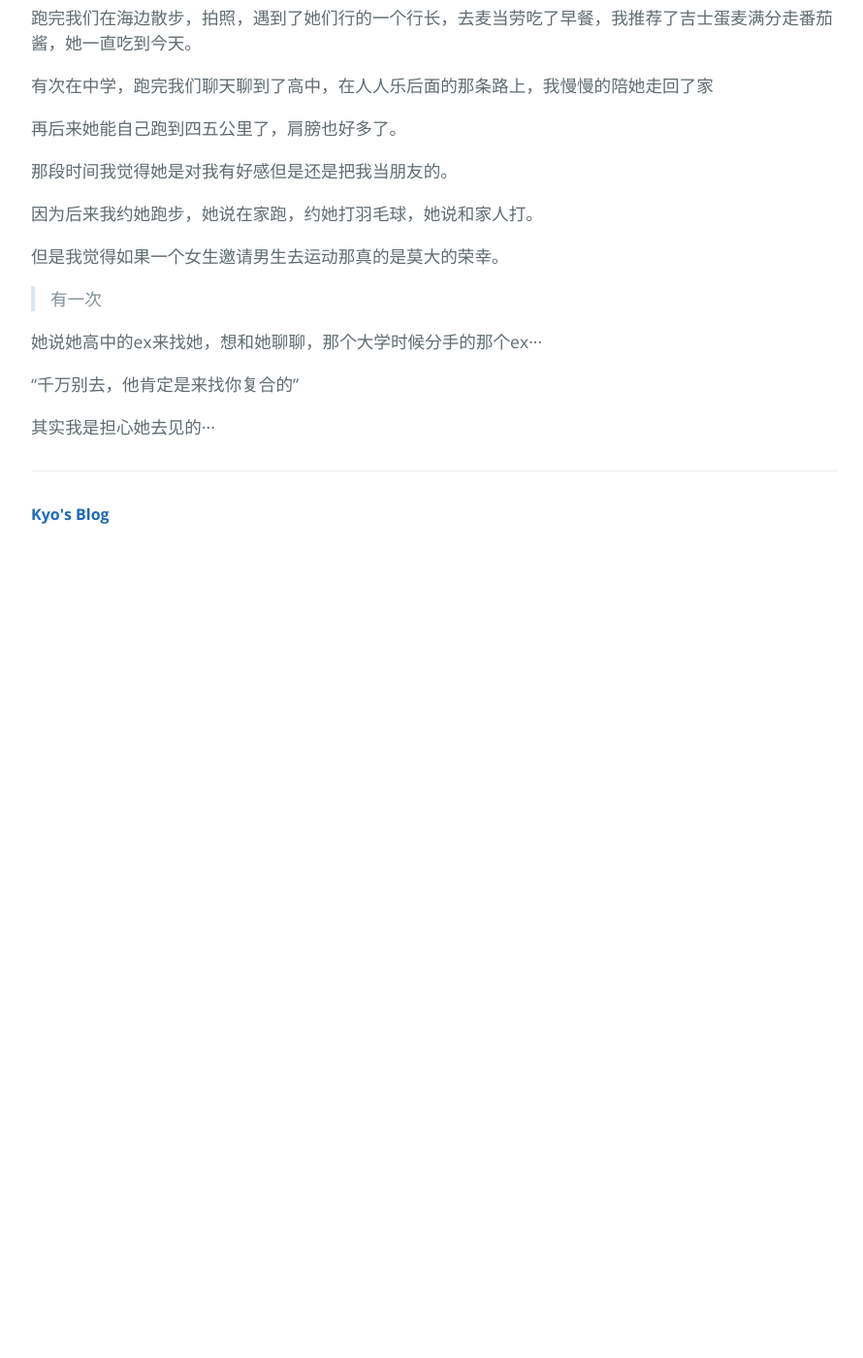
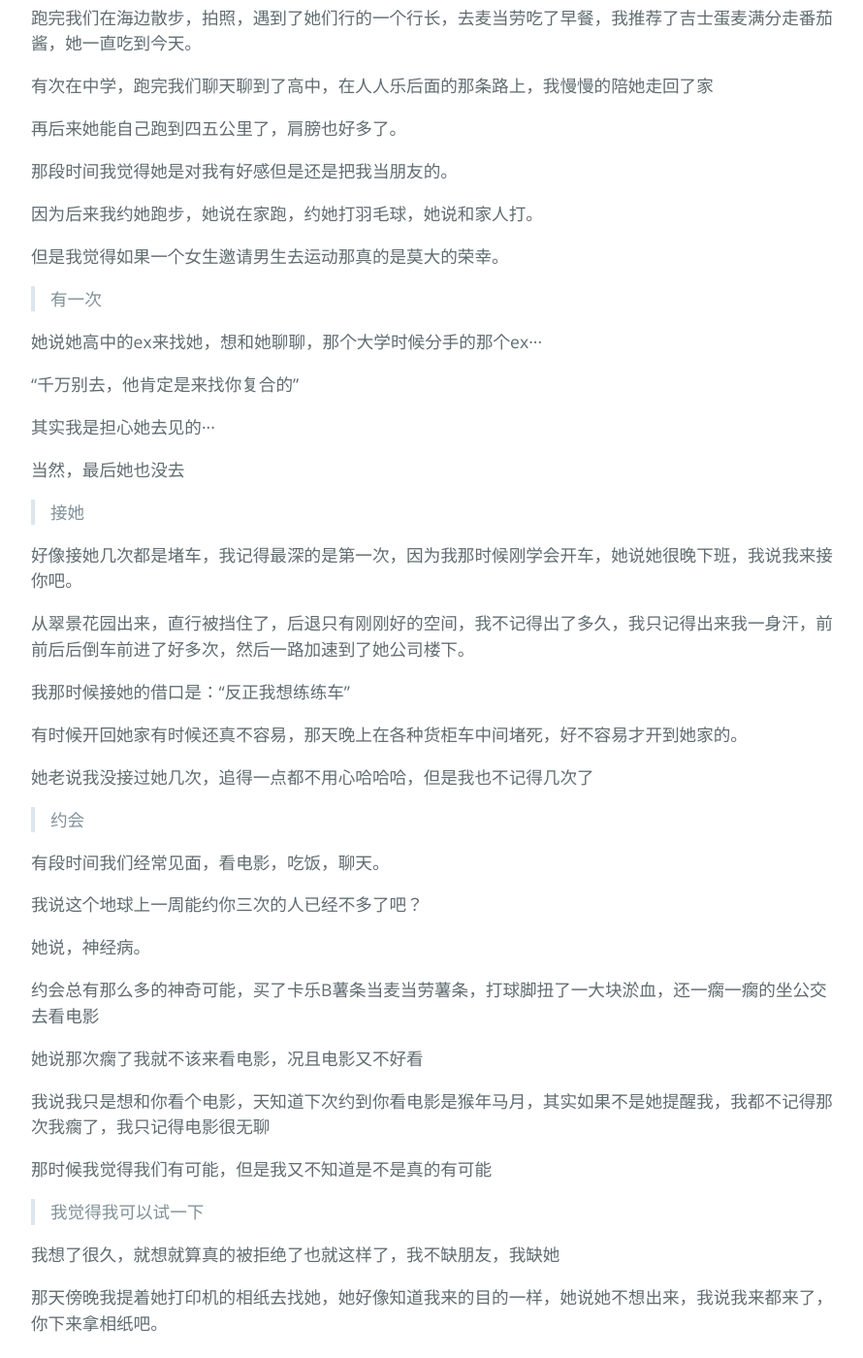
Before and after one commit to swhkyo/swhkyo.github.io, a Jekyll site: the page built from _posts/2017-08-25-history.md, in a window 1280 px wide and 1400 px high, scrolled down 5979 px. Shown: the whole window at 97% size, without its empty margins (192-1082 px from the left). Built offline with Jekyll 4.4.1, drawn with Linux system fonts in a browser that asks for light colours; before the commit the page ends 6553 px from its top, so only the background shows below that; some of the changed text lies outside the part shown.

Commit message:
finish history

```diff
--- a/_posts/2017-08-25-history.md
+++ b/_posts/2017-08-25-history.md
@@ -248,3 +248,99 @@ Master的课程虽然不多，但是各种Assignment和paper总是能让人忙
 “千万别去，他肯定是来找你复合的”
 
 其实我是担心她去见的···
+
+当然，最后她也没去
+
+>接她
+
+好像接她几次都是堵车，我记得最深的是第一次，因为我那时候刚学会开车，她说她很晚下班，我说我来接你吧。
+
+从翠景花园出来，直行被挡住了，后退只有刚刚好的空间，我不记得出了多久，我只记得出来我一身汗，前前后后倒车前进了好多次，然后一路加速到了她公司楼下。
+
+我那时候接她的借口是：“反正我想练练车”
+
+有时候开回她家有时候还真不容易，那天晚上在各种货柜车中间堵死，好不容易才开到她家的。
+
+她老说我没接过她几次，追得一点都不用心哈哈哈，但是我也不记得几次了
+
+>约会
+
+有段时间我们经常见面，看电影，吃饭，聊天。
+
+我说这个地球上一周能约你三次的人已经不多了吧？
+
+她说，神经病。
+
+约会总有那么多的神奇可能，买了卡乐B薯条当麦当劳薯条，打球脚扭了一大块淤血，还一瘸一瘸的坐公交去看电影
+
+她说那次瘸了我就不该来看电影，况且电影又不好看
+
+我说我只是想和你看个电影，天知道下次约到你看电影是猴年马月，其实如果不是她提醒我，我都不记得那次我瘸了，我只记得电影很无聊
+
+那时候我觉得我们有可能，但是我又不知道是不是真的有可能
+
+>我觉得我可以试一下
+
+我想了很久，就想就算真的被拒绝了也就这样了，我不缺朋友，我缺她
+
+那天傍晚我提着她打印机的相纸去找她，她好像知道我来的目的一样，她说她不想出来，我说我来都来了，你下来拿相纸吧。
+
+我们绕着她家走了两圈，还在一个漆黑的地方看到有人在打野战···
+
+快到她家的时候，我绕到她前面
+
+“做我女朋友好不好？”
+
+“不好”
+
+我很紧张，不知道声音有没有抖，她回答很干脆，脸上带着似笑非笑的表情
+
+“我很认真的喔，我真的很认真的问的喔” 我想完了，这把输清光了
+
+“不好怎么地？” 还是似笑非笑的表情
+
+“我再问一遍，做我女朋友好不好？”
+
+“不好，神经病，我为什么要做你女朋友啊”
+
+“我就问这两遍了啊”
+
+“哦~”
+
+我当时脑子一片空白，手里提着袋子一手汗，我们默默无言的走到了她家楼下的小公园
+
+“哎你都在想什么啊？”她问
+
+“···嗯？”
+
+“你不要再问一遍吗？”
+
+“···嗯？”
+
+其实我不是很记得后面的对话了，因为我脑子一片空白，我也不记得我是怎么把相纸给她然后回家的(我还不忘记把相纸给她哈哈哈哈)。
+
+第二天我还找她吃饭看电影《非凡任务》，然后我们在海边散步。
+
+她是不是在给我机会？？？昨晚她叫我再问一遍是不是想让我再问答应我的？？？
+
+我又问，然后被无视了···接下来我脑子又开始了空白
+
+我伸手抱了她一下，我觉得我可能也就这样了吧，送她回家吧
+
+送她回家路上说了什么我也忘了，因为脑子又一次空白，但是我听到了一句话
+
+“没拒绝就是答应啊”
+
+？？？？？？
+
+我差点一脚油门就飞了出去，这是答应我了吗？？？
+
+到她家楼下，我很用力的抱着一脸懵B的她，她说她没答应我，我干嘛这么用力抱着她
+
+我说你是我女朋友了，我应该是从那天开始脸皮厚了起来
+
+我不是很记得怎么回家了那晚上，我只是觉得这件事，Really Amazing···认识十年后的在一起。
+
+童话故事的结尾都是王子和公主在一起了，那是童话。
+
+对于现实而言，我知道，在一起不是结局，而是开始·
```
